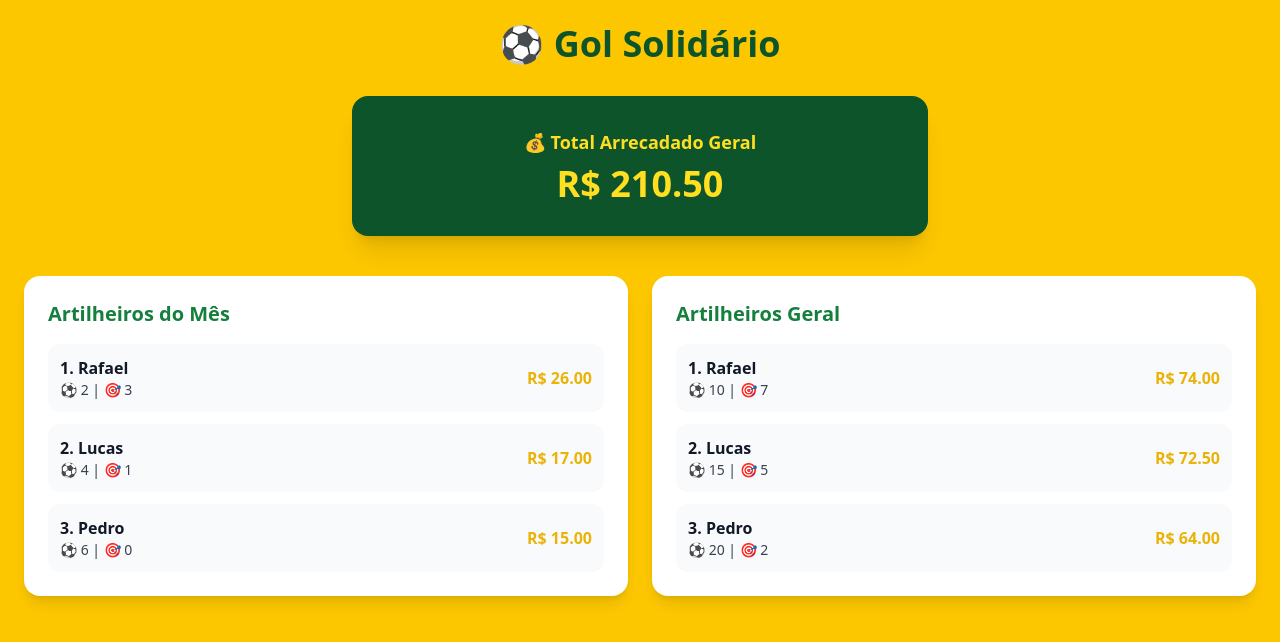
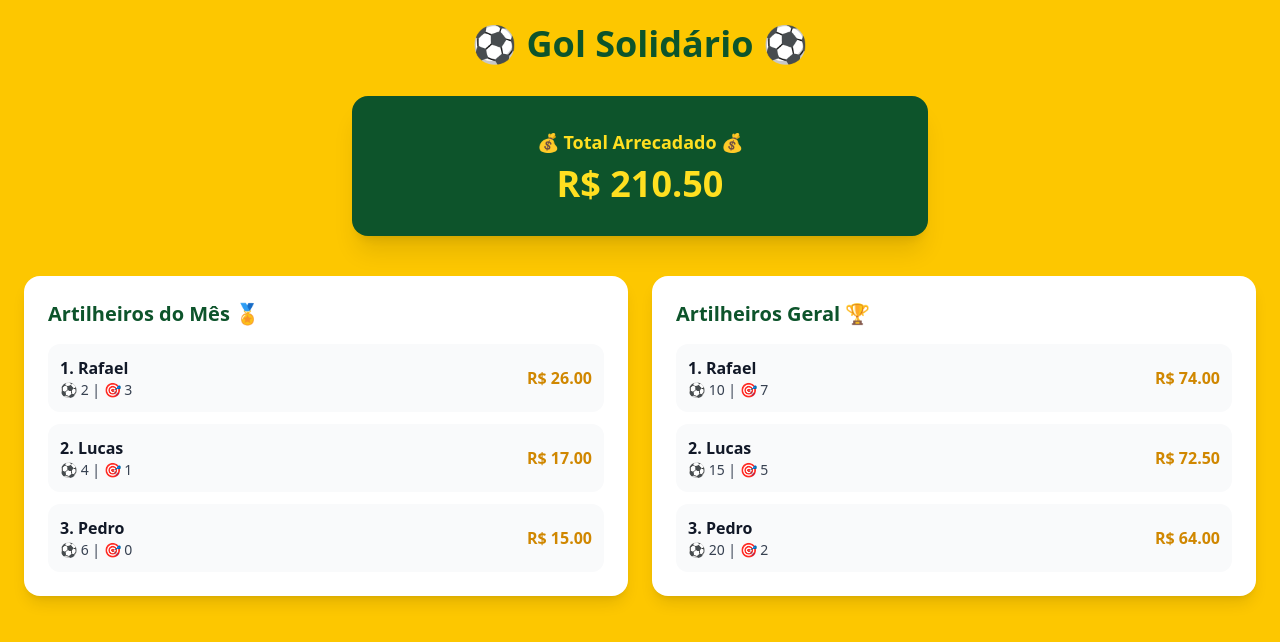
Before and after one commit to bernardoburigo/gol-solidario, a React (Vite) app: page / in a window 1280 px wide. Shown: the top 642 px of the page. Built offline with nearby package versions, Linux system fonts and the light colour scheme.

Commit message:
feat: aprimoramentos visuais

```diff
--- a/src/Components/RankingCard.tsx
+++ b/src/Components/RankingCard.tsx
@@ -23,22 +23,16 @@ export function RankingCard({ titulo, jogadores, tipo }: Props) {
   });
 
   return (
-    <div className="bg-(--color-bg-card) rounded-2xl shadow-lg p-6 min-w-full md:min-w-0">
-      <h2 className="text-xl font-bold text-(--color-primary-green) mb-4">
-        {titulo}
-      </h2>
+    <div className="bg-white rounded-2xl shadow-lg p-6 min-w-full md:min-w-0">
+      <h2 className="text-xl font-bold text-green-900 mb-4"> {titulo}</h2>
 
       <div className="space-y-3">
         {ranking.map((jogador, index) => {
           const golsNormal =
-            tipo === "mes"
-              ? jogador.golsNormalMes
-              : jogador.golsNormalTotal;
+            tipo === "mes" ? jogador.golsNormalMes : jogador.golsNormalTotal;
 
           const golsDemo =
-            tipo === "mes"
-              ? jogador.golsDemoMes
-              : jogador.golsDemoTotal;
+            tipo === "mes" ? jogador.golsDemoMes : jogador.golsDemoTotal;
 
           const total = calcularValorTotal(golsNormal, golsDemo);
 
@@ -56,7 +50,7 @@ export function RankingCard({ titulo, jogadores, tipo }: Props) {
                 </p>
               </div>
 
-              <span className="font-bold text-(--color-primary-yellow-dark)">
+              <span className="font-bold text-yellow-600">
                 R$ {total.toFixed(2)}
               </span>
             </div>
--- a/src/Components/SwipeContainer.tsx
+++ b/src/Components/SwipeContainer.tsx
@@ -1,23 +1,66 @@
+import { useRef, useState, useEffect } from "react";
+
 interface Props {
   children: React.ReactNode;
 }
 
 export function SwipeContainer({ children }: Props) {
+  const containerRef = useRef<HTMLDivElement>(null);
+  const [activeIndex, setActiveIndex] = useState(0);
+
+  const childrenArray = Array.isArray(children)
+    ? children
+    : [children];
+
+  useEffect(() => {
+    const container = containerRef.current;
+    if (!container) return;
+
+    const handleScroll = () => {
+      const scrollLeft = container.scrollLeft;
+      const width = container.clientWidth;
+      const index = Math.round(scrollLeft / width);
+      setActiveIndex(index);
+    };
+
+    container.addEventListener("scroll", handleScroll);
+    return () =>
+      container.removeEventListener("scroll", handleScroll);
+  }, []);
+
   return (
-    <div className="
+    <div>
+      {/* Container principal */}
+      <div
+        ref={containerRef}
+        className="
           flex overflow-x-auto gap-6 snap-x snap-mandatory scroll-smooth
           md:grid md:grid-cols-2 md:overflow-visible
-    ">
-      {Array.isArray(children)
-        ? children.map((child, index) => (
+        "
+      >
+        {childrenArray.map((child, index) => (
           <div
             key={index}
             className="snap-center shrink-0 w-full md:w-auto"
           >
             {child}
           </div>
-          ))
-        : children}
+        ))}
+      </div>
+
+      {/* Indicador (mobile apenas) */}
+      <div className="flex justify-center mt-4 gap-2 md:hidden">
+        {childrenArray.map((_, index) => (
+          <div
+            key={index}
+            className={`h-2 w-2 rounded-full transition-all duration-300 ${
+              index === activeIndex
+                ? "bg-green-900 w-4"
+                : "bg-green-400"
+            }`}
+          />
+        ))}
+      </div>
     </div>
   );
 }
--- a/src/Components/TotalGeralCard.tsx
+++ b/src/Components/TotalGeralCard.tsx
@@ -6,7 +6,7 @@ export function TotalGeralCard({ total }: Props) {
   return (
     <div className="bg-green-900 text-yellow-300 rounded-2xl shadow-xl p-8 text-center max-w-xl mx-auto">
       <h2 className="text-lg font-semibold mb-2">
-        💰 Total Arrecadado Geral
+        💰 Total Arrecadado 💰
       </h2>
 
       <p className="text-4xl font-bold">
--- a/src/Pages/Home.tsx
+++ b/src/Pages/Home.tsx
@@ -17,7 +17,7 @@ export function Home() {
   return (
     <div className="min-h-screen bg-yellow-400 p-6">
       <h1 className="text-4xl font-bold text-center text-green-900 mb-8">
-        ⚽ Gol Solidário
+        ⚽ Gol Solidário ⚽
       </h1>
 
       <TotalGeralCard total={totalGeral} />
@@ -25,13 +25,13 @@ export function Home() {
       <div className="mt-10">
         <SwipeContainer>
           <RankingCard
-            titulo="Artilheiros do Mês"
+            titulo="Artilheiros do Mês 🏅"
             jogadores={jogadores}
             tipo="mes"
           />
 
           <RankingCard
-            titulo="Artilheiros Geral"
+            titulo="Artilheiros Geral 🏆"
             jogadores={jogadores}
             tipo="total"
           />
```
Lines whose indentation alone changed are shown as unchanged.
